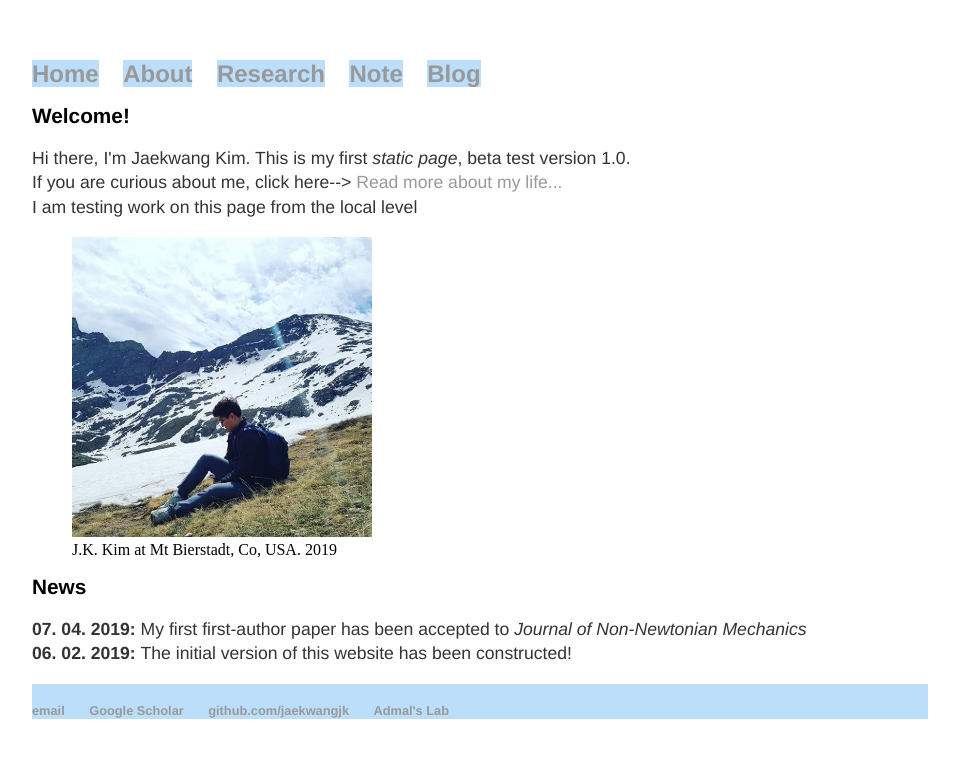
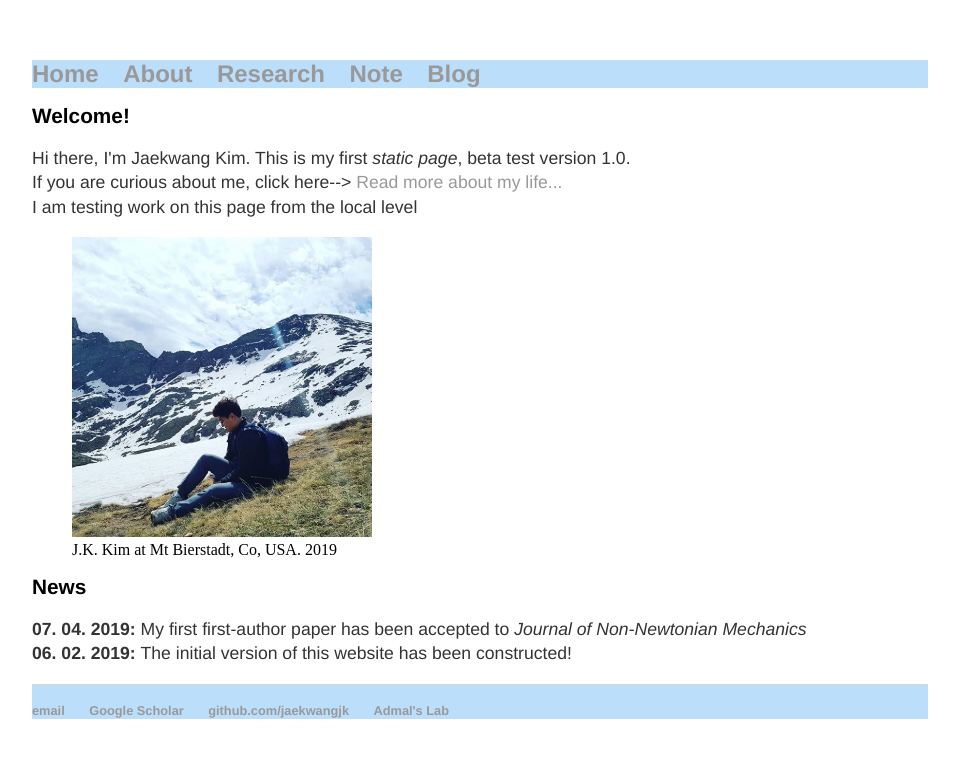
Before and after one commit to jaekwangjk/jaekwangjk.github.io, a Jekyll site: the page built from index.html, in a window 1280 px wide. Shown: the top 758 px of the page, without its empty margins (160-1119 px from the left). Built offline with Jekyll 4.4.1, drawn with Linux system fonts in a browser that asks for light colours.

Commit message:
Update main.css

```diff
--- a/css/main.css
+++ b/css/main.css
@@ -12,13 +12,13 @@ nav ul, footer ul {
     padding: 0px;
     list-style: none;
     font-weight: bold;
+    background-color: #BBDEFB;
 }
 
 nav ul li{
     display: inline;
     margin-right: 20px;
     font-size : 1.5em;
-    background-color: #BBDEFB;
 }
 
 footer ul li {
```
